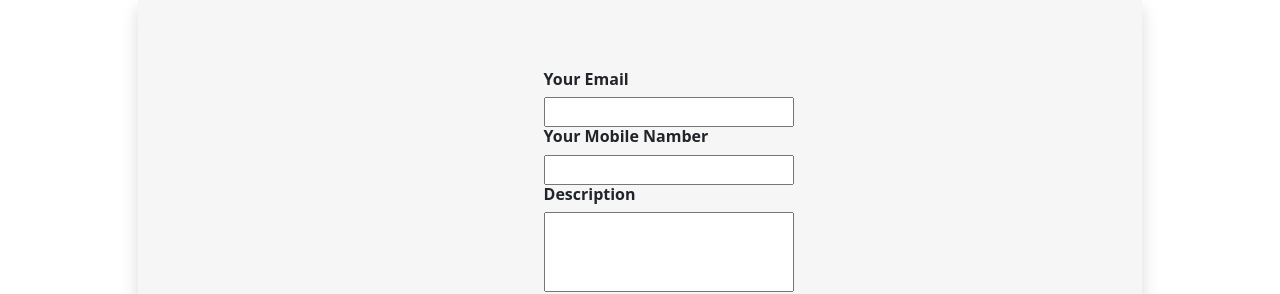
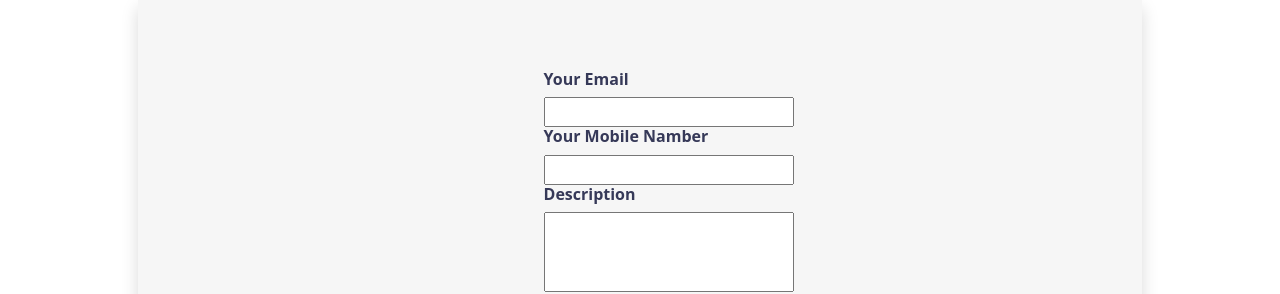
Before and after one commit to ibrahimkhalilik748/assignment02, a plain HTML site: page index.html in a window 1280 px wide. Shown: the part 2764-3058 px from the top of the page. Drawn offline with Linux system fonts and the light colour scheme.

Commit message:
list push

```diff
--- a/css/style.css
+++ b/css/style.css
@@ -104,3 +104,6 @@ h1 span{
     width: 20%;
     padding-top: 50px;
 }
+h6{
+    color: #363958;
+}
```
